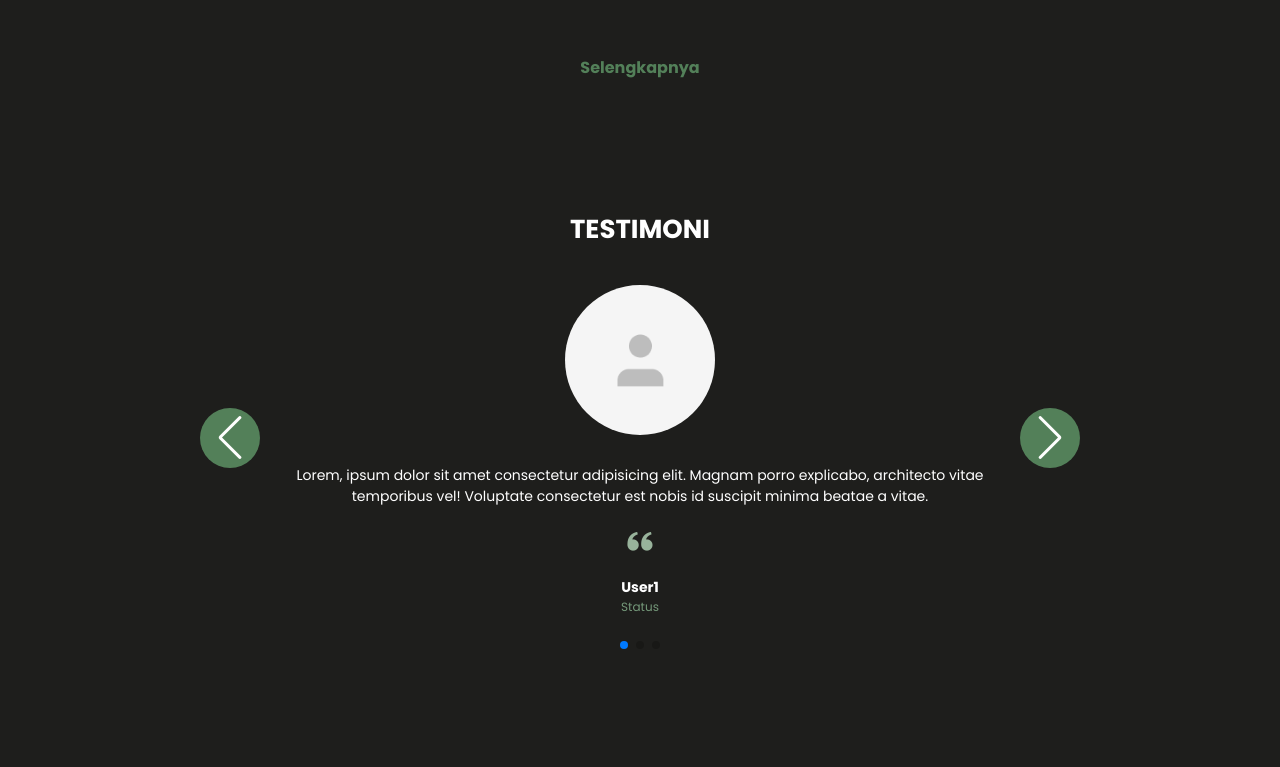
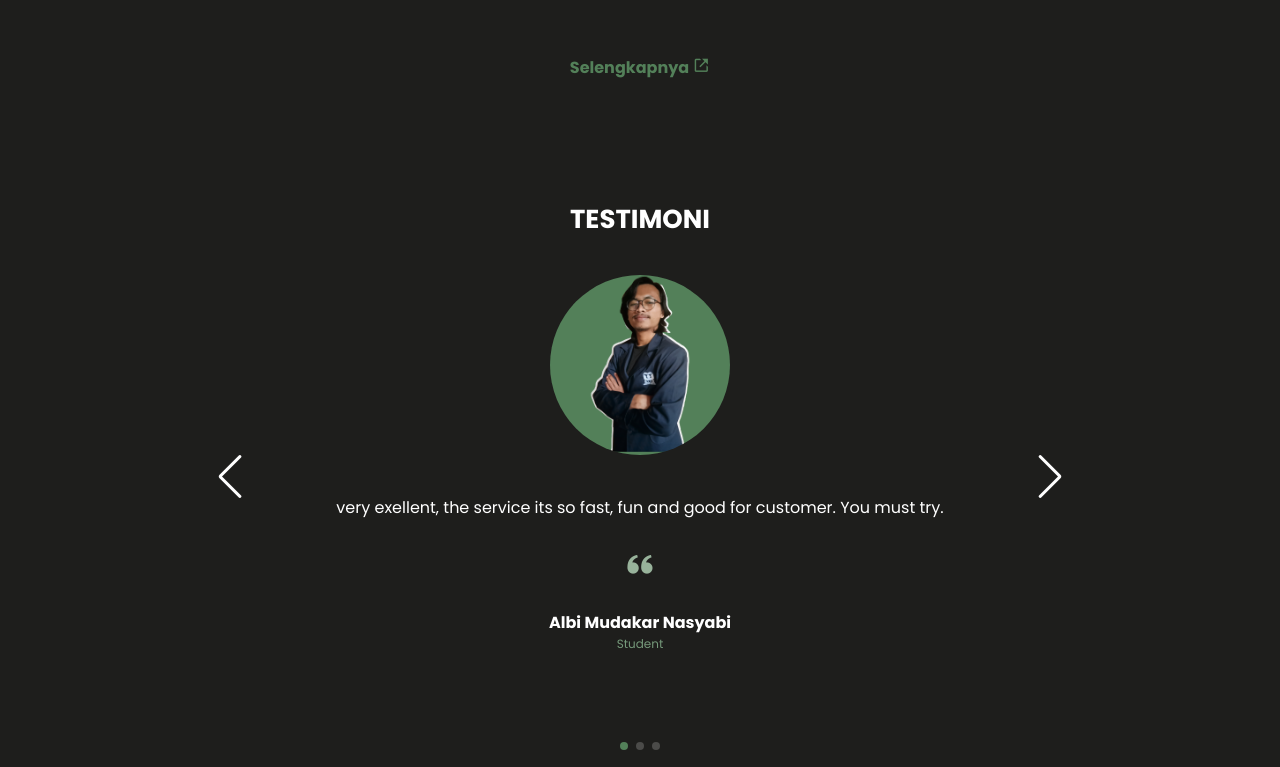
Before and after one commit to albimdkr/study-case-web, a plain HTML site: page index.html in a window 1280 px wide. Shown: the part 1287-2054 px from the top of the page. Before the commit the page ends 2007 px from the top, so only its background shows below. Drawn offline with nearby package versions, Linux system fonts and the light colour scheme.

Commit message:
fiksing testimoni client rensponsive

```diff
--- a/asset/css/style.css
+++ b/asset/css/style.css
@@ -200,7 +200,7 @@ nav ul li a:hover {
 .menu-toggle span {
     display: block;
     background-color: var(--title);
-    width: 38px;
+    width: 32px;
     height: 5px;
     border-radius: 1px;
     transition: all 0.35s;
@@ -340,6 +340,10 @@ img {
     color: var(--title);
 }
 
+.icon-whatsapp {
+    font-size: 1.2em;
+}
+
 .item2 {
     display: grid;
     place-content: center;
@@ -408,7 +412,7 @@ img {
     -o-transition: all 0.50s;
 }
 
-.service, .service-paragraf:hover {
+.service .service-paragraf:hover {
     color: var(--title);
 }
 /* End : service */
@@ -435,22 +439,31 @@ img {
     align-items: center;
 }
 
-a, .link-gallery {
-    text-decoration: none;
-    color: var(--secondary1);
-    cursor: pointer;
-}
-
 .link-gallery {
     display: flex;
     justify-content: center;
     text-decoration: none;
+    text-decoration: none;
+    color: var(--secondary1);
+    /* cursor: pointer; */
+    margin: 1em;
+    /* border: 3px solid rebeccapurple; */
+    /* width: 60% auto; */
+}
+
+
+.link-selengkapnya {
+    display: flex;
+    font-size: 1.1em;
+    text-align: center;
+    align-items: center;
 }
 /* End Gallery */
 
 /* Client */
 .container-client {
-    height: 80vh;
+    margin: 30px auto;
+    height: 60vh;
     width: 100%;
     display: flex;
     align-items: center;
@@ -465,19 +478,18 @@ a, .link-gallery {
     font-size: var(--client-font-size1);
 }
 .client {
-    /* display: flex;
-    justify-content: center; */
     position: relative;
     max-width: 900px;
     width: 100%;
     /* background-color: var(--secondary1); */
-    padding: 50px 0px;
+    padding: 4em 0px;
     overflow: hidden;
+    margin: auto;
 }
 
 .client .img-client {
-    height: 170px;
-    width: 170px;
+    height: 200px;
+    width: 200px;
     padding: 10px;
     object-fit: cover;
     border-radius: 70%;
@@ -492,14 +504,14 @@ a, .link-gallery {
     align-items: center;
     justify-content: center;
     flex-direction: column;
-    row-gap: 20px;
+    row-gap: 30px;
 }
 
 .slide p{
     padding: 0 100px;
     font-weight: 400;
     text-align: center;
-    font-size: 14px;
+    font-size: 1em;
 }
 
 .slide .quote-icon{
@@ -515,7 +527,7 @@ a, .link-gallery {
 }
 
 .details .name {
-    font-size: 14px;
+    font-size: 1em;
     font-weight: 600;
 }
 
@@ -530,7 +542,7 @@ a, .link-gallery {
 .nav-btn {
     height: 40px;
     width: 40px;
-    background-color: var(--secondary1);
+    /* background-color: var(--secondary1); */
     padding: 30px;
     border-radius: 50%;
     -webkit-border-radius: 50%;
@@ -542,6 +554,15 @@ a, .link-gallery {
     -moz-transform: translateY(30px);
     -ms-transform: translateY(30px);
     -o-transform: translateY(30px);
+    transition: all 0.50s;
+    -webkit-transition: all 0.50s;
+    -moz-transition: all 0.50s;
+    -ms-transition: all 0.50s;
+    -o-transition: all 0.50s;
+}
+
+.nav-btn:hover {
+    background-color: var(--secondary1);
 }
 
 .nav-btn::after,
@@ -549,20 +570,6 @@ a, .link-gallery {
     font-size: 20px;
     color: var(--title);
 }
-
-.swiper-pagination-bullet {
-    background-color: red;
-}
-
-
-
-
-
-
-/* .swiper-pagination-bullet-active {
-    background-color: var(--secondary1);
-} */
-
 
 /* Break Point Responsive */
 /* Large Desktop */
@@ -664,8 +671,6 @@ a, .link-gallery {
         -ms-border-radius: 13px;
         -o-border-radius: 13px;
     }
-
-
 }
 
 /* mobile */
@@ -681,8 +686,8 @@ a, .link-gallery {
         background-color: var(--primary2);
         height: 100vh;
         position: absolute;
-        z-index: 1;
-        margin: 65px 0px 0px 40px;
+        z-index: 2;
+        margin: -20px 0px 0px 40px;
         transform: translateX(100%);
         transition: all 0.40s;
         opacity: 0;
@@ -775,4 +780,18 @@ a, .link-gallery {
             text-align: center;
             font-size: var(--hero-font-size3);
         }
+
+        .nav-btn {
+            display: none;
+            visibility: hidden;
+            /* background-color: white; */
+        }
+
+        .client .slide {
+            row-gap: 20px;
+        }
+
+        .swiper-pagination {
+            margin: 30px auto;
+        }
     }
--- a/index.html
+++ b/index.html
@@ -40,7 +40,7 @@
                 <h3 class="sub-heading">Di Company.</h3>
                 <div class="button">
                     <a href="#"><div class="button-primary">Info</div></a>
-                    <a href="#"><div class="button-secondary">Icon</div></a>
+                    <a href="#"><div class="button-secondary"><i class='bx bxl-whatsapp icon-whatsapp' ></i>Booking</div></a>
                 </div>
             </div>
             <div class="item2 image"></div>
@@ -76,7 +76,7 @@
             <img src="/asset/img/barang2.png" alt="">
             <img src="/asset/img/barang2.png" alt="">
         </section>
-        <a href="#"><h4 class="link-gallery">Selengkapnya</h4></a>
+        <a href="#" class="link-gallery"><h4>Selengkapnya <i class='bx bx-link-external link-selengkapnya'></i></h4></a>
     <!-- End Gallery -->
 
 
@@ -89,12 +89,12 @@
             <div class="client-content swiper-wrapper">
                 <!-- new : swiper-slide -->
                 <div class="slide swiper-slide">
-                    <img src="/asset/img/client1.png" alt="" class="img-client">
-                    <p>Lorem, ipsum dolor sit amet consectetur adipisicing elit. Magnam porro explicabo, architecto vitae temporibus vel! Voluptate consectetur est nobis id suscipit minima beatae a vitae.</p>
+                    <img src="/asset/img/foto-profile-green.png" alt="" class="img-client">
+                    <p>very exellent, the service its so fast, fun and good for customer. You must try.</p>
                     <i class='bx bxs-quote-alt-left quote-icon'></i>
                     <div class="details">
-                        <span class="name">User1</span>
-                        <span class="job">Status</span>
+                        <span class="name">Albi Mudakar Nasyabi</span>
+                        <span class="job">Student</span>
                     </div>
                 </div>
                 <div class="slide swiper-slide">
```
Also changed, not shown: asset/css/swiper-bundle.min.css, asset/img/foto-profile-green.png (added), asset/img/foto-profile.png (added).
